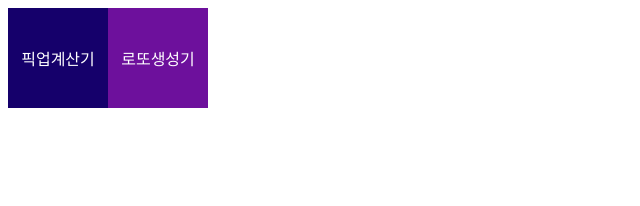
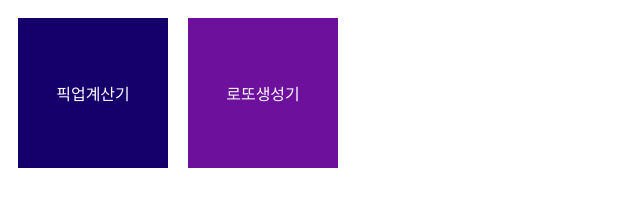
Before and after one commit to syasidev/syasidev.github.io, a plain HTML site: page index.html in a window 1280 px wide. Shown: the whole page, without its empty margins (0-640 px from the left). Drawn offline with Linux system fonts and the light colour scheme.

Commit message:
Update style.css

```diff
--- a/css/style.css
+++ b/css/style.css
@@ -1,10 +1,10 @@
  /* Main */
 .container{ gap: 1px; }
-.item{ float: left; text-align: center; display: table; cursor: pointer; }
+.item{ float: left; text-align: center; display: table; cursor: pointer; margin: 10px; }
 .row{ color: white; display: table-cell; vertical-align: middle; }
 
-.size-mini{ width: 100px; height: 100px; }
-.size-big{ width: 200px; height: 200px; }
+.size-mini{ width: 150px; height: 150px; }
+.size-big{ width: 300px; height: 300px; }
 
 /* Contents */
 .closeBtn{ background-color: red; color: white; text-align: center; position: fixed; bottom: 0px; width: 100%; cursor: pointer; right: 0px; }
```
